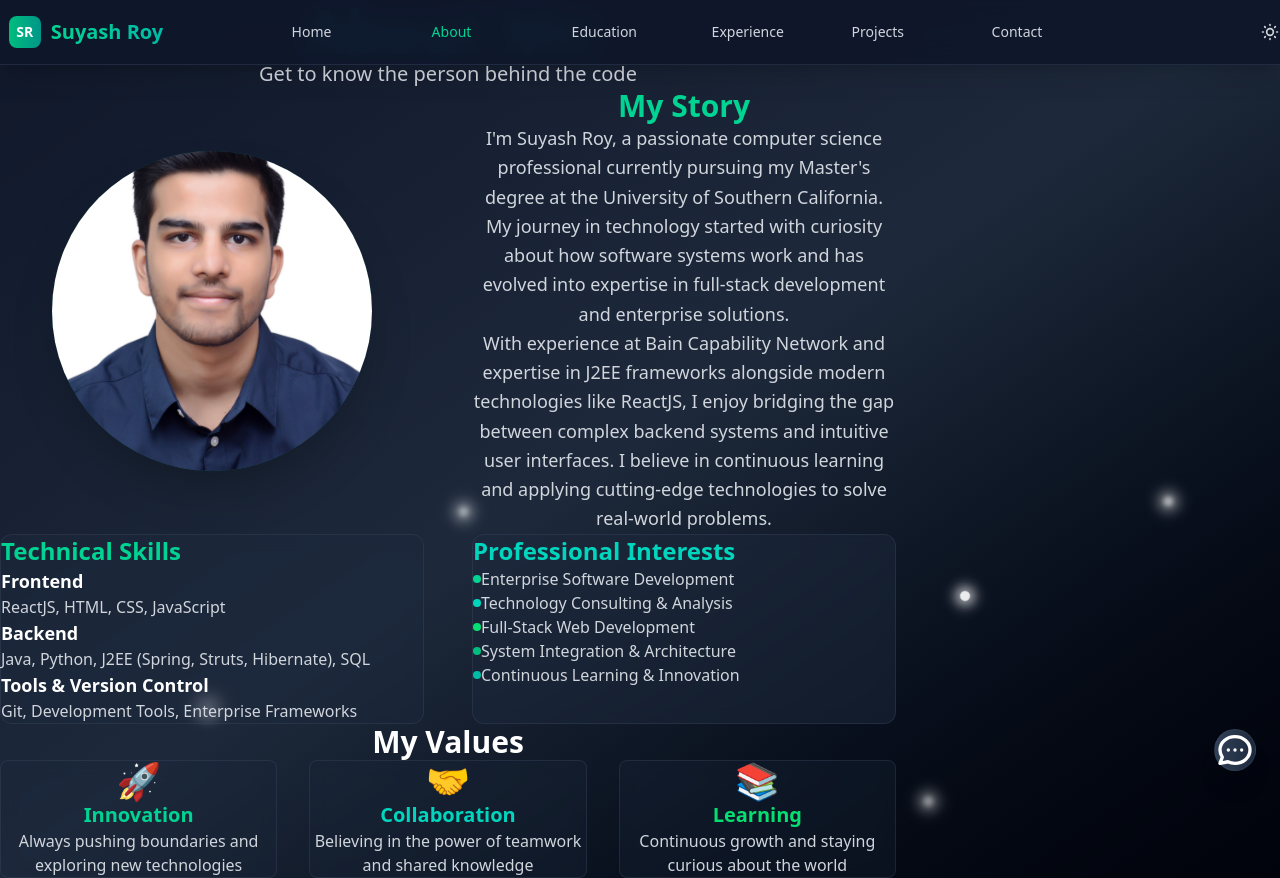
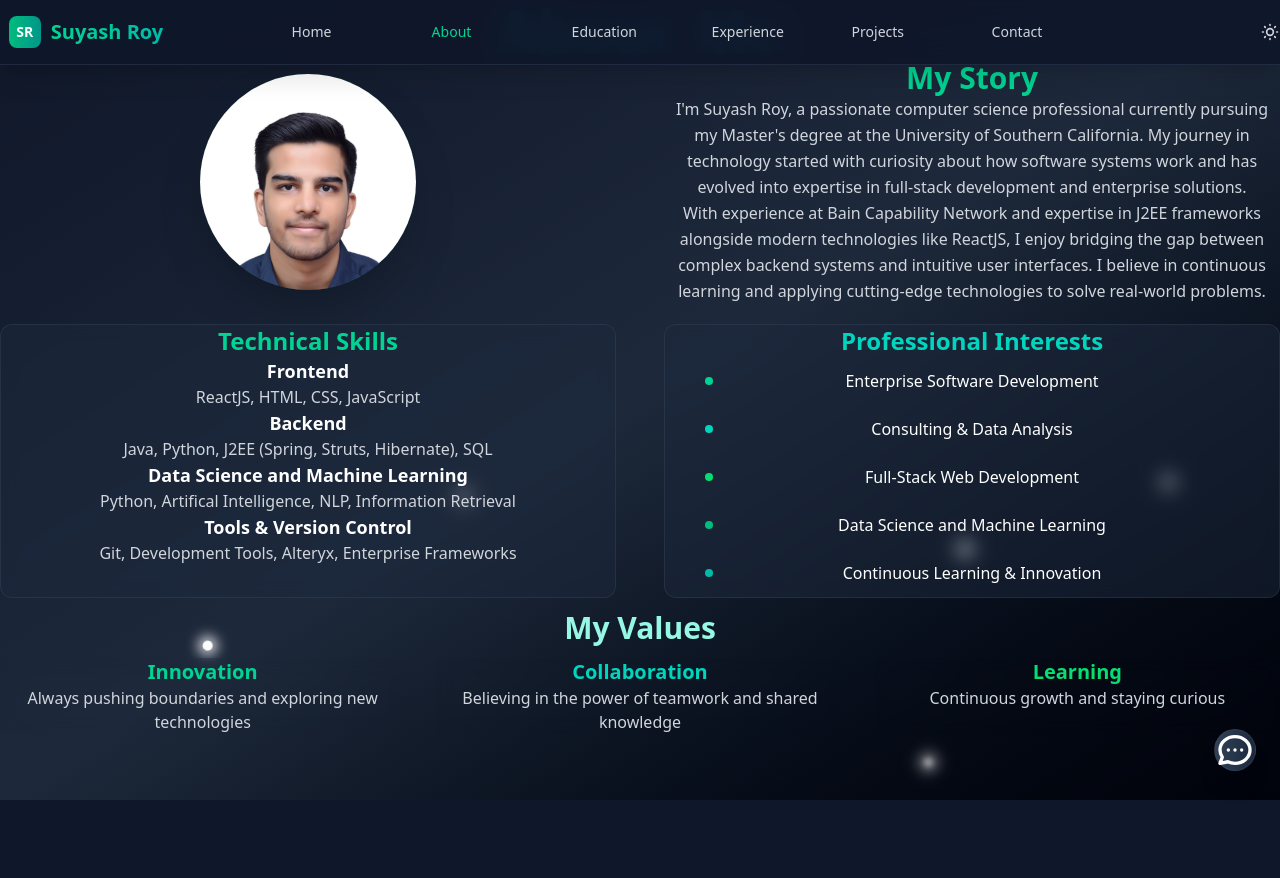
Before and after one commit to SuyashRoy/react-portfolio-ai-chatbot, a React (Vite) app: page /about in a window 1280 px wide. After the commit the page ends 800 px from the top, so only its background shows below. Built offline with nearby package versions, Linux system fonts and the light colour scheme.

Commit message:
[UPDATE] Fixed About page and updated light theme for the same

```diff
--- a/src/pages/About.jsx
+++ b/src/pages/About.jsx
@@ -13,8 +13,8 @@ const About = () => {
     }`}>
       <ParticleBackground />
 
-      <div className="relative z-10 container mx-auto px-4 py-20 pt-24">
-        <div className="max-w-4xl mx-auto">
+      <div className="relative z-10 mx-auto px-4 py-20 pt-24">
+        <div className="w-full">
           {/* Header */}
           <div className="text-center mb-16">
             <h1 className={`text-5xl md:text-6xl font-bold mb-6 bg-gradient-to-r ${
@@ -24,25 +24,22 @@ const About = () => {
             } bg-clip-text text-transparent`}>
               About Me
             </h1>
-            <p className={`text-xl ${isDarkMode ? 'text-gray-300' : 'text-gray-700'}`}>
-              Get to know the person behind the code
-            </p>
           </div>
 
           {/* Main Content */}
           <div className="grid grid-cols-1 lg:grid-cols-2 gap-12 items-center mb-16">
             {/* Profile Image */}
             <div className="flex justify-center">
-              <div className="relative w-80 h-80 rounded-full overflow-hidden shadow-2xl">
+              <div className="relative w-54 h-54 rounded-full overflow-hidden shadow-2xl">
                 <img
                   src="/DSC_0278 copy.JPG"
                   alt="Suyash Roy - Professional Profile"
-                  className="w-full h-full object-cover"
+                  className="w-full h-full object-cover object-top"
                 />
                 <div className={`absolute inset-0 rounded-full ring-4 ${
                   isDarkMode
                     ? 'ring-emerald-500/30'
-                    : 'ring-emerald-600/30'
+                    : 'ring-blue-500/30'
                 }`}></div>
               </div>
             </div>
@@ -52,14 +49,14 @@ const About = () => {
               <h2 className={`text-3xl font-bold mb-6 ${
                 isDarkMode ? 'text-emerald-400' : 'text-blue-600'
               }`}>My Story</h2>
-              <p className={`text-lg leading-relaxed ${
+              <p className={`text-base leading-relaxed ${
                 isDarkMode ? 'text-gray-300' : 'text-gray-700'
               }`}>
                 I'm Suyash Roy, a passionate computer science professional currently pursuing my Master's degree
                 at the University of Southern California. My journey in technology started with curiosity about
                 how software systems work and has evolved into expertise in full-stack development and enterprise solutions.
               </p>
-              <p className={`text-lg leading-relaxed ${
+              <p className={`text-base leading-relaxed ${
                 isDarkMode ? 'text-gray-300' : 'text-gray-700'
               }`}>
                 With experience at Bain Capability Network and expertise in J2EE frameworks alongside modern technologies
@@ -68,14 +65,14 @@ const About = () => {
               </p>
             </div>
           </div>
-
+          <div className="h-5"></div>
           {/* Skills & Interests */}
           <div className="grid grid-cols-1 md:grid-cols-2 gap-12 mb-16">
             {/* Technical Skills */}
-            <div className={`backdrop-blur-sm rounded-xl p-8 ${
+            <div className={`backdrop-blur-sm rounded-xl p-8 text-center ${
               isDarkMode
                 ? 'bg-slate-800/50 border-slate-600/30'
-                : 'bg-white/80 border-slate-200/50'
+                : 'bg-orange-100 border-slate-200/50'
             } border`}>
               <h3 className={`text-2xl font-bold mb-6 ${
                 isDarkMode ? 'text-emerald-400' : 'text-blue-600'
@@ -96,94 +93,85 @@ const About = () => {
                 <div>
                   <h4 className={`text-lg font-semibold mb-2 ${
                     isDarkMode ? 'text-white' : 'text-gray-900'
+                  }`}>Data Science and Machine Learning</h4>
+                  <p className={isDarkMode ? 'text-gray-300' : 'text-gray-700'}>Python, Artifical Intelligence, NLP, Information Retrieval</p>
+                </div>
+                <div>
+                  <h4 className={`text-lg font-semibold mb-2 ${
+                    isDarkMode ? 'text-white' : 'text-gray-900'
                   }`}>Tools & Version Control</h4>
-                  <p className={isDarkMode ? 'text-gray-300' : 'text-gray-700'}>Git, Development Tools, Enterprise Frameworks</p>
+                  <p className={isDarkMode ? 'text-gray-300' : 'text-gray-700'}>Git, Development Tools, Alteryx, Enterprise Frameworks</p>
                 </div>
               </div>
             </div>
 
             {/* Interests */}
-            <div className={`backdrop-blur-sm rounded-xl p-8 ${
+            <div className={`backdrop-blur-sm rounded-xl p-8 text-center ${
               isDarkMode
                 ? 'bg-slate-800/50 border-slate-600/30'
-                : 'bg-white/80 border-slate-200/50'
+                : 'bg-orange-100 border-slate-200/50'
             } border`}>
               <h3 className={`text-2xl font-bold mb-6 ${
                 isDarkMode ? 'text-teal-400' : 'text-blue-500'
               }`}>Professional Interests</h3>
-              <div className="space-y-4">
-                <div className="flex items-center space-x-3">
-                  <div className={`w-2 h-2 rounded-full ${
+              <div className="space-y-6">
+                <div className="relative flex items-center h-12">
+                  <div className={`absolute left-10 w-2 h-2 rounded-full ${
                     isDarkMode ? 'bg-emerald-400' : 'bg-blue-500'
                   }`}></div>
-                  <span className={isDarkMode ? 'text-gray-300' : 'text-gray-700'}>Enterprise Software Development</span>
+                  <span className={`w-full text-center px-6 ${isDarkMode ? 'text-white' : 'text-gray-700'}`}>Enterprise Software Development</span>
                 </div>
-                <div className="flex items-center space-x-3">
-                  <div className={`w-2 h-2 rounded-full ${
+                <div className="relative flex items-center h-12">
+                  <div className={`absolute left-10 w-2 h-2 rounded-full ${
                     isDarkMode ? 'bg-teal-400' : 'bg-teal-600'
                   }`}></div>
-                  <span className={isDarkMode ? 'text-gray-300' : 'text-gray-700'}>Technology Consulting & Analysis</span>
+                  <span className={`w-full text-center px-6 ${isDarkMode ? 'text-white' : 'text-gray-700'}`}>Consulting & Data Analysis</span>
                 </div>
-                <div className="flex items-center space-x-3">
-                  <div className={`w-2 h-2 rounded-full ${
+                <div className="relative flex items-center h-12">
+                  <div className={`absolute left-10 w-2 h-2 rounded-full ${
                     isDarkMode ? 'bg-green-400' : 'bg-green-600'
                   }`}></div>
-                  <span className={isDarkMode ? 'text-gray-300' : 'text-gray-700'}>Full-Stack Web Development</span>
+                  <span className={`w-full text-center px-6 ${isDarkMode ? 'text-white' : 'text-gray-700'}`}>Full-Stack Web Development</span>
                 </div>
-                <div className="flex items-center space-x-3">
-                  <div className={`w-2 h-2 rounded-full ${
+                <div className="relative flex items-center h-12">
+                  <div className={`absolute left-10 w-2 h-2 rounded-full ${
                     isDarkMode ? 'bg-emerald-500' : 'bg-blue-600'
                   }`}></div>
-                  <span className={isDarkMode ? 'text-gray-300' : 'text-gray-700'}>System Integration & Architecture</span>
+                  <span className={`w-full text-center px-6 ${isDarkMode ? 'text-white' : 'text-gray-700'}`}>Data Science and Machine Learning</span>
                 </div>
-                <div className="flex items-center space-x-3">
-                  <div className={`w-2 h-2 rounded-full ${
+                <div className="relative flex items-center h-12">
+                  <div className={`absolute left-10 w-2 h-2 rounded-full ${
                     isDarkMode ? 'bg-teal-500' : 'bg-teal-700'
                   }`}></div>
-                  <span className={isDarkMode ? 'text-gray-300' : 'text-gray-700'}>Continuous Learning & Innovation</span>
+                  <span className={`w-full text-center px-6 ${isDarkMode ? 'text-white' : 'text-gray-700'}`}>Continuous Learning & Innovation</span>
                 </div>
               </div>
             </div>
           </div>
 
           {/* Values */}
-          <div className="text-center">
-            <h3 className={`text-3xl font-bold mb-8 ${
-              isDarkMode ? 'text-white' : 'text-gray-900'
+          <div className="text-center mt-20">
+            <h3 className={`text-3xl h-15 font-bold mb-8 flex justify-center items-center ${
+              isDarkMode ? 'text-teal-200' : 'text-fuchsia-700'
             }`}>My Values</h3>
             <div className="grid grid-cols-1 md:grid-cols-3 gap-8">
-              <div className={`backdrop-blur-sm rounded-lg p-6 border ${
-                isDarkMode
-                  ? 'bg-slate-800/30 border-slate-600/30'
-                  : 'bg-white/60 border-slate-200/50'
-              }`}>
-                <div className="text-4xl mb-4">🚀</div>
+              <div className={`backdrop-blur-sm rounded-lg p-6 bg-transparent`}>
                 <h4 className={`text-xl font-semibold mb-2 ${
                   isDarkMode ? 'text-emerald-400' : 'text-blue-600'
                 }`}>Innovation</h4>
                 <p className={isDarkMode ? 'text-gray-300' : 'text-gray-700'}>Always pushing boundaries and exploring new technologies</p>
               </div>
-              <div className={`backdrop-blur-sm rounded-lg p-6 border ${
-                isDarkMode
-                  ? 'bg-slate-800/30 border-slate-600/30'
-                  : 'bg-white/60 border-slate-200/50'
-              }`}>
-                <div className="text-4xl mb-4">🤝</div>
+              <div className={`backdrop-blur-sm rounded-lg p-6 bg-transparent`}>
                 <h4 className={`text-xl font-semibold mb-2 ${
                   isDarkMode ? 'text-teal-400' : 'text-blue-500'
                 }`}>Collaboration</h4>
                 <p className={isDarkMode ? 'text-gray-300' : 'text-gray-700'}>Believing in the power of teamwork and shared knowledge</p>
               </div>
-              <div className={`backdrop-blur-sm rounded-lg p-6 border ${
-                isDarkMode
-                  ? 'bg-slate-800/30 border-slate-600/30'
-                  : 'bg-white/60 border-slate-200/50'
-              }`}>
-                <div className="text-4xl mb-4">📚</div>
+              <div className={`backdrop-blur-sm rounded-lg p-6 bg-transparent`}>
                 <h4 className={`text-xl font-semibold mb-2 ${
-                  isDarkMode ? 'text-green-400' : 'text-slate-700'
+                  isDarkMode ? 'text-green-400' : 'text-blue-700'
                 }`}>Learning</h4>
-                <p className={isDarkMode ? 'text-gray-300' : 'text-gray-700'}>Continuous growth and staying curious about the world</p>
+                <p className={isDarkMode ? 'text-gray-300' : 'text-gray-700'}>Continuous growth and staying curious</p>
               </div>
             </div>
           </div>
--- a/src/pages/Home.jsx
+++ b/src/pages/Home.jsx
@@ -87,7 +87,7 @@ const Home = () => {
             </div>
             <div className="text-center">
               <div className={`text-3xl font-bold ${isDarkMode ? 'text-green-400' : 'text-blue-600'}`}>Actively Seeking</div>
-              <div className={isDarkMode ? 'text-gray-400' : 'text-gray-600'}>Current Internship</div>
+              <div className={isDarkMode ? 'text-gray-400' : 'text-gray-600'}>Internships</div>
             </div>
           </div>
         </div>
```
